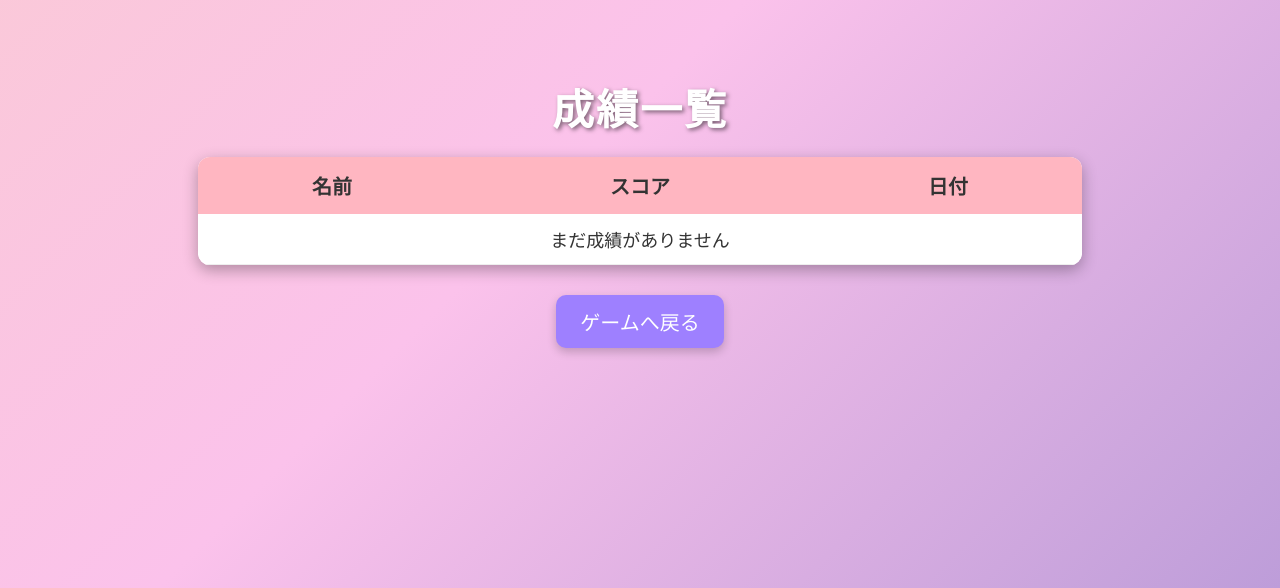
After one commit to kento-kento-kento/portfolio, a Django app: page /games/scores/ in a window 1280 px wide. The commit adds this page. Shown: the top 588 px of the page. Run offline with Django 5.2, Linux system fonts and the light colour scheme.

Commit message:
[add]成績一覧関連の追加，こう難易度ブロックの出現率上昇

```diff
--- /dev/null
+++ b/games/templates/games/scores.html
@@ -0,0 +1,134 @@
+{% load static %}
+
+<!DOCTYPE html>
+<html lang="ja">
+<head>
+    <meta charset="UTF-8">
+    <title>成績一覧</title>
+
+    <style>
+    body {
+        background: linear-gradient(135deg, #ff9a9e, #fad0c4, #fbc2eb, #a18cd1);
+        background-size: 300% 300%;
+        animation: bgAnimation 12s infinite alternate;
+        color: #333;
+        font-family: "Trebuchet MS", sans-serif;
+        text-align: center;
+        padding-top: 40px;
+    }
+
+    @keyframes bgAnimation {
+        0% { background-position: 0% 50%; }
+        100% { background-position: 100% 50%; }
+    }
+
+    h1 {
+        font-size: 42px;
+        margin-bottom: 20px;
+        letter-spacing: 2px;
+        color: #ffffff;
+        text-shadow: 2px 2px 4px #00000080;
+    }
+
+    table {
+        width: 70%;
+        margin: auto;
+        border-collapse: collapse;
+        background: #ffffffdd;
+        border-radius: 12px;
+        overflow: hidden;
+        box-shadow: 0 5px 15px rgba(0,0,0,0.3);
+    }
+
+    th {
+        padding: 14px;
+        font-size: 20px;
+        background: #ffb6c1; /* パステルピンク */
+        color: #333;
+    }
+
+    td {
+        padding: 12px;
+        font-size: 18px;
+        background: #fff;
+        border-bottom: 1px solid #eee;
+    }
+
+    tr:nth-child(even) td {
+        background: #ffe4ec;
+    }
+
+    tr:hover td {
+        background: #c1e1ff; /* ホバー時に優しい青 */
+        transition: 0.2s;
+    }
+
+    .back-btn {
+        margin-top: 30px;
+        padding: 12px 24px;
+        font-size: 20px;
+        background: #9e80ffff;
+        color: white;
+        border-radius: 10px;
+        text-decoration: none;
+        display: inline-block;
+        box-shadow: 0 4px 10px rgba(0,0,0,0.2);
+    }
+    .back-btn:hover {
+        background: #c4ff99ff;
+        transform: scale(1.05);
+        transition: 0.2s;
+    }
+</style>
+
+</head>
+<body>
+
+    <h1>成績一覧</h1>
+
+    <table>
+        <thead>
+            <tr>
+                <th>名前</th>
+                <th>スコア</th>
+                <th>日付</th>
+            </tr>
+        </thead>
+        <tbody id="scoreTableBody">
+            <!-- JSで読み込む -->
+        </tbody>
+    </table>
+
+    <a href="{% url 'blockpuzzle' %}" class="back-btn">ゲームへ戻る</a>
+
+    <script>
+        document.addEventListener("DOMContentLoaded", () => {
+            let scores = JSON.parse(localStorage.getItem("scores") || "[]");
+
+            // スコア降順にソート
+            scores.sort((a, b) => b.score - a.score);
+
+            const tbody = document.getElementById("scoreTableBody");
+
+            if (scores.length === 0) {
+                tbody.innerHTML = `
+                    <tr>
+                        <td colspan="3">まだ成績がありません</td>
+                    </tr>`;
+                return;
+            }
+
+            scores.forEach(s => {
+                const tr = document.createElement("tr");
+                tr.innerHTML = `
+                    <td>${s.name}</td>
+                    <td>${s.score}</td>
+                    <td>${s.date}</td>
+                `;
+                tbody.appendChild(tr);
+            });
+        });
+    </script>
+
+</body>
+</html>
--- a/games/urls.py
+++ b/games/urls.py
@@ -3,4 +3,5 @@ from . import views
 
 urlpatterns = [
     path('blockpuzzle/', views.blockpuzzle, name='blockpuzzle'),
+    path("scores/",views.score_view,name ="scores"),
 ]
--- a/games/views.py
+++ b/games/views.py
@@ -3,3 +3,6 @@ from django.shortcuts import render
 # Create your views here.
 def blockpuzzle(request):
     return render(request, 'games/blockpuzzle.html')
+
+def score_view(request):
+    return render(request,"games/scores.html")
```
Also changed, not shown: games/static/games/blockpuzzle/blockpuzzle.js (+75 -3 lines), games/templates/games/blockpuzzle.html (+35 -1 lines), 1 other file.
